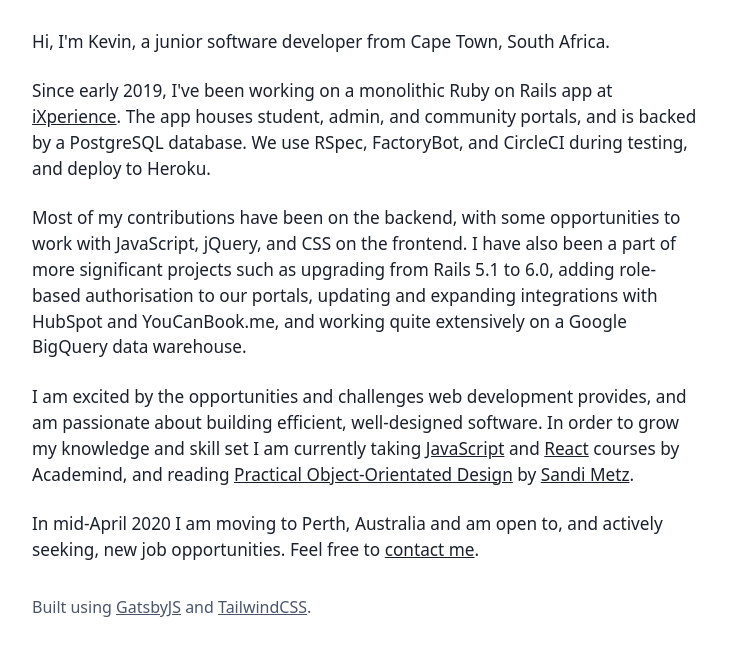
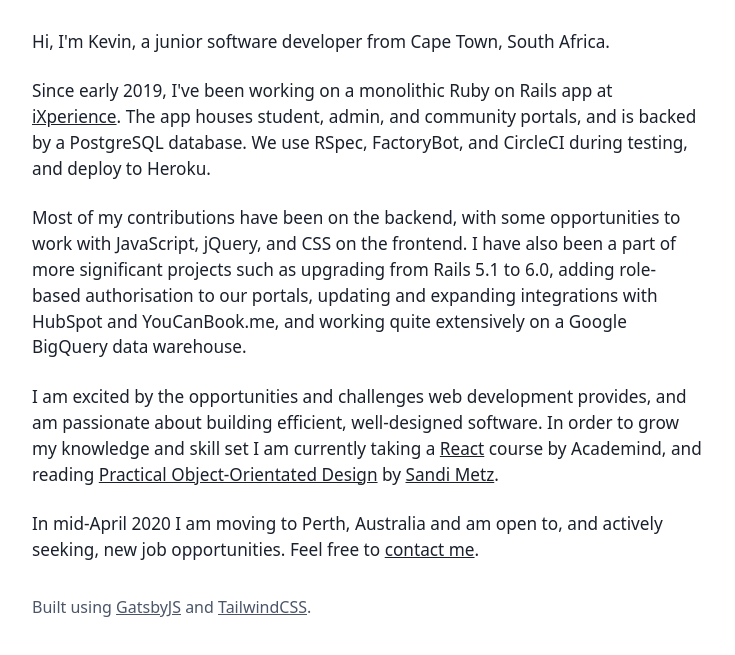
Before and after one commit to remnantkevin/remnantkevin.github.io, a Gatsby site: page / in a window 1280 px wide. Shown: the part 227-882 px from the top of the page, without its empty margins (192-927 px from the left). Built offline with nearby package versions, Linux system fonts and the light colour scheme; Gatsby itself is replaced by a stand-in of ours.

Commit message:
Update currently doing

```diff
--- a/src/pages/index.js
+++ b/src/pages/index.js
@@ -76,11 +76,9 @@ export default ({ data }) => (
             <p>
               I am excited by the opportunities and challenges web development provides,
               and am passionate about building efficient, well-designed software.
-              In order to grow my knowledge and skill set I am currently taking
-              {" "}<ExternalLinkDecorated url="https://acad.link/js" text="JavaScript"></ExternalLinkDecorated>{" "}
-              and
+              In order to grow my knowledge and skill set I am currently taking a
               {" "}<ExternalLinkDecorated url="https://acad.link/reactjs" text="React"></ExternalLinkDecorated>{" "}
-              courses by Academind, and reading
+              course by Academind, and reading
               {" "}<ExternalLinkDecorated url="https://www.poodr.com" text="Practical Object-Orientated Design"></ExternalLinkDecorated>{" "}
               by
               {" "}<ExternalLinkDecorated url="https://www.sandimetz.com" text="Sandi Metz"></ExternalLinkDecorated>.
```
